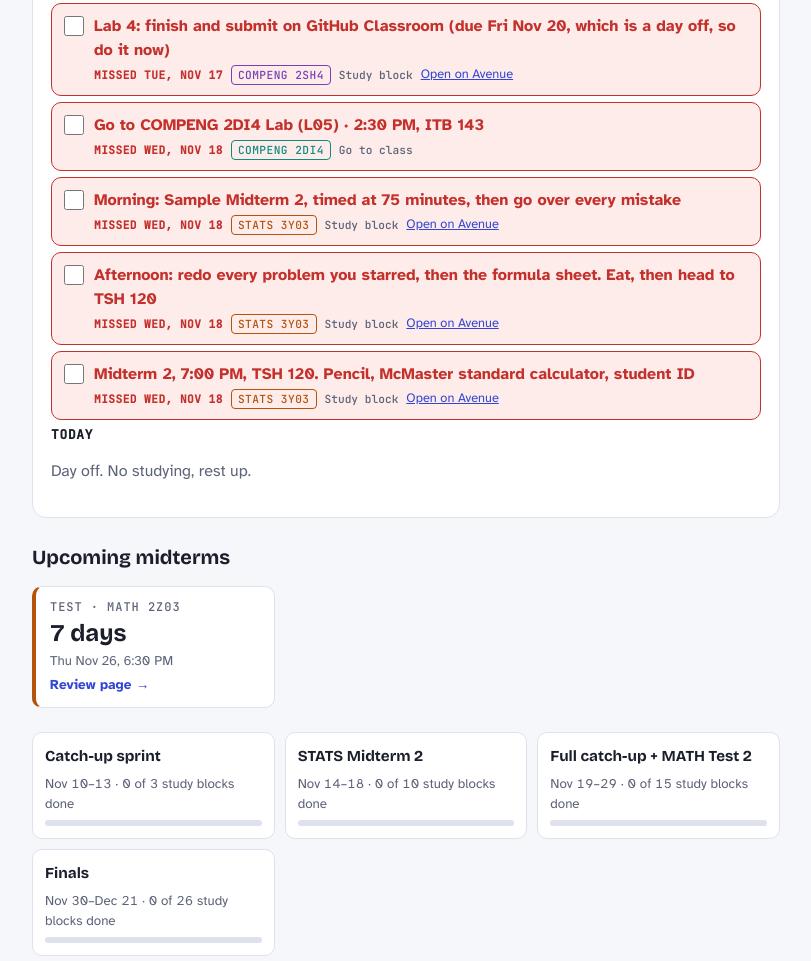
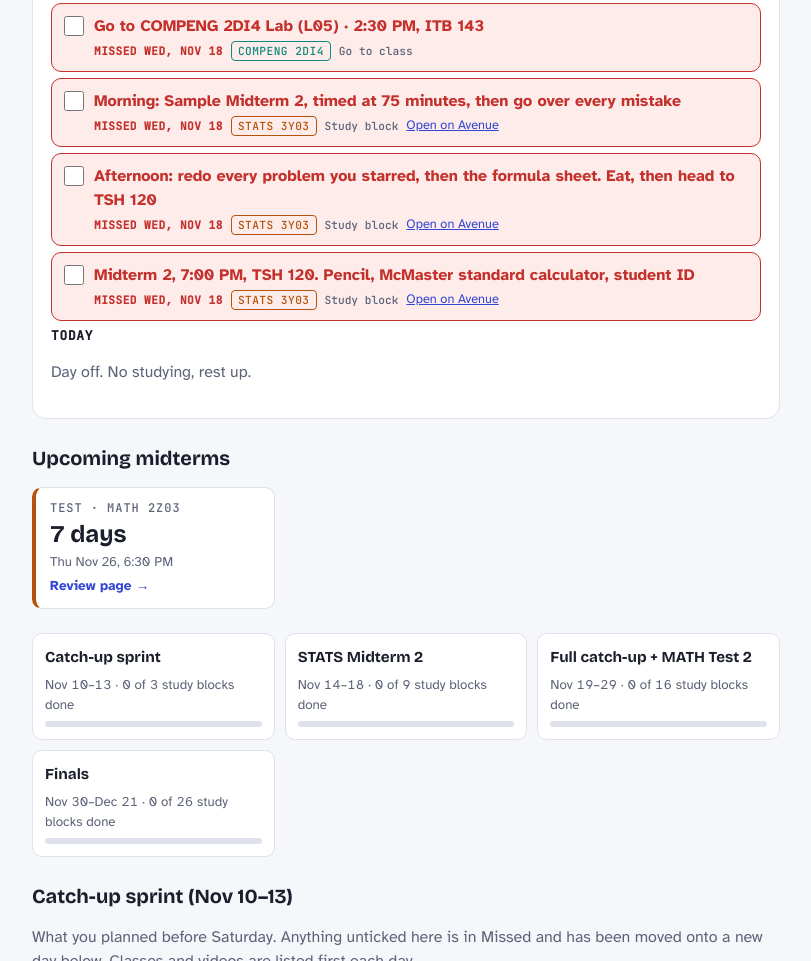
Before and after one commit to yussuf3456/2026FallSemStudyBoard, a plain HTML site: page index.html in a window 1280 px wide. Shown: the part 1839-2800 px from the top of the page, without its empty margins (234-1045 px from the left). Drawn offline with nearby package versions, Linux system fonts and the light colour scheme.

Commit message:
Make Fri Nov 20 a work day: 2SH4 Lab 4 + catch-up

```diff
--- a/index.html
+++ b/index.html
@@ -153,7 +153,7 @@ table.wk .item{display:block;margin-bottom:4px}
 <div class="wrap">
   <header>
     <h1>Fall 2026 Study Board</h1>
-    <p class="sub">Replanned Wed Nov 18: full catch-up by Sun Nov 29. 2DI4 and 2CI4 Module 5–6 first (Sat–Mon), 2DI4 caught up by Tue Nov 24, 2CI4 by Fri Nov 27, MATH Test 2 on Thu Nov 26, then the weekend clears the 2SH4, MATH and STATS videos and tutorials. Final review starts Mon Nov 30. Anything you skip turns red and stays at the top until you tick it.</p>
+    <p class="sub">Replanned Wed Nov 18: only Thu Nov 19 off, 2SH4 Lab 4 on Fri Nov 20, full catch-up by Sun Nov 29. 2DI4 and 2CI4 Module 5–6 first (Sat–Mon), 2DI4 caught up by Tue Nov 24, 2CI4 by Fri Nov 27, MATH Test 2 on Thu Nov 26, then the weekend clears the 2SH4, MATH and STATS videos and tutorials. Final review starts Mon Nov 30. Anything you skip turns red and stays at the top until you tick it.</p>
     <div class="links">
       <a href="https://avenue.cllmcmaster.ca/d2l/home" target="_blank" rel="noopener">Avenue to Learn</a>
       <a href="https://claude.ai/artifact/4ouvwWyM1dZXHYdhSbyjY6" target="_blank" rel="noopener">Full catch-up plan</a>
@@ -276,7 +276,7 @@ const PHASES = [
   {date:"2026-11-12", label:"Thu Nov 12", tasks:[]},
   {date:"2026-11-13", label:"Fri Nov 13", tasks:[]}
  ]},
- {id:"stats", title:"STATS Midterm 2", range:"Nov 14–18", note:"Every STATS lecture with its problems, then the midterm. 2SH4 Lab 4 on Tuesday, since it's due Fri Nov 20 (a day off). Everything else waits until after Wednesday.", days:[
+ {id:"stats", title:"STATS Midterm 2", range:"Nov 14–18", note:"Every STATS lecture with its problems, then the midterm. Everything else waits until after Wednesday.", days:[
   {date:"2026-11-14", label:"Sat Nov 14", tasks:[
    ["q21","stats","Finish the 7 essential problems for L11–L13 (4.5.7, 4.5.13, 4.6.1, 4.7.1–4.7.3, 4.7.5)"],
    ["q22","stats","Watch L16 + 7 problems for L14–L16 (5.1, 5.4, 5.6)"]]},
@@ -286,18 +286,18 @@ const PHASES = [
   {date:"2026-11-16", label:"Mon Nov 16", tasks:[
    ["q25","stats","Watch L20–L21 + 6 problems (8.1, 8.2)"]]},
   {date:"2026-11-17", label:"Tue Nov 17", tasks:[
-   ["q26","stats","Watch L22–L23 + 4 problems (8.3, 8.4), then L24–L25 + redo Ex. 24.4 and 25.1"],
-   ["q13","2sh4","Lab 4: finish and submit on GitHub Classroom (due Fri Nov 20, which is a day off, so do it now)"]]},
+   ["q26","stats","Watch L22–L23 + 4 problems (8.3, 8.4), then L24–L25 + redo Ex. 24.4 and 25.1"]]},
   {date:"2026-11-18", label:"Wed Nov 18", tasks:[
    ["q18","stats","Morning: Sample Midterm 2, timed at 75 minutes, then go over every mistake"],
    ["r20","stats","Afternoon: redo every problem you starred, then the formula sheet. Eat, then head to TSH 120"],
    ["r21","stats","Midterm 2, 7:00 PM, TSH 120. Pencil, McMaster standard calculator, student ID"]]}
  ]},
- {id:"math", title:"Full catch-up + MATH Test 2", range:"Nov 19–29", note:"Thu–Fri Nov 19–20 off. 2DI4 and 2CI4 go first: 2DI4 is caught up by its Tue Nov 24 lecture, 2CI4 by its Fri Nov 27 lecture. MATH prep Tue–Wed, Test 2 Thursday. Fri–Sun clear the 2SH4, MATH and STATS videos and tutorials, so every course is caught up by Sun Nov 29. This week is heavier than usual on purpose.", days:[
+ {id:"math", title:"Full catch-up + MATH Test 2", range:"Nov 19–29", note:"Only Thu Nov 19 off: Friday is 2SH4 Lab 4 (due that night) plus 2DI4 and STATS catch-up. 2DI4 and 2CI4 go first: 2DI4 is caught up by its Tue Nov 24 lecture, 2CI4 by its Fri Nov 27 lecture. MATH prep Tue–Wed, Test 2 Thursday. Fri–Sun clear the 2SH4, MATH and STATS videos and tutorials, so every course is caught up by Sun Nov 29. This week is heavier than usual on purpose.", days:[
   {date:"2026-11-19", label:"Thu Nov 19", off:true, tasks:[]},
-  {date:"2026-11-20", label:"Fri Nov 20", off:true, tasks:[]},
+  {date:"2026-11-20", label:"Fri Nov 20", tasks:[
+   ["q13","2sh4","Lab 4: finish and submit on GitHub Classroom, due tonight. Do this first"],
+   ["q9","2di4","Module 5 Parts 1–2 + Tutorial 5"]]},
   {date:"2026-11-21", label:"Sat Nov 21", tasks:[
-   ["q9","2di4","Module 5 Parts 1–2 + Tutorial 5"],
    ["q15","2ci4","Module 5 (Ch. 6): Capacitors, Inductors, Combinations + Tutorial 8"],
    ["q6","math","Watch L18–L20: 3.8 Linear Models (IVPs), 3.9 Linear Models (BVPs)"]]},
   {date:"2026-11-22", label:"Sun Nov 22", tasks:[
@@ -467,8 +467,8 @@ const CLASS_TASKS={}, LATE={}, EARLY={}, CAUGHT_UP={}, PINNED={};
   /* Full catch-up by Sun Nov 29 (planned Nov 18): every missed video and tutorial has a fixed day.
      2DI4 and 2CI4 in-person classes before their catch-up day are covered by the module blocks. */
   const P={};const pin=(ids,d)=>ids.forEach(i=>P[i]=d);
-  pin(["w-stats-L26"],"2026-11-21");pin(["w-stats-L27","w-stats-L28"],"2026-11-22");pin(["w-stats-L29","w-stats-L30"],"2026-11-23");pin(["w-stats-L33"],"2026-11-27");
-  pin(["w-2sh4-L25","w-2sh4-L26"],"2026-11-24");pin(["w-2sh4-L27","w-2sh4-L28"],"2026-11-27");pin(["w-2sh4-L29","w-2sh4-L30"],"2026-11-28");pin(["w-2sh4-L31","w-2sh4-L32"],"2026-11-29");
+  pin(["w-stats-L26","w-stats-L27"],"2026-11-20");pin(["w-stats-L28"],"2026-11-21");pin(["w-stats-L29","w-stats-L30"],"2026-11-22");pin(["w-stats-L33"],"2026-11-27");
+  pin(["w-2sh4-L25","w-2sh4-L26"],"2026-11-21");pin(["w-2sh4-L27","w-2sh4-L28"],"2026-11-24");pin(["w-2sh4-L29","w-2sh4-L30"],"2026-11-27");pin(["w-2sh4-L31","w-2sh4-L32"],"2026-11-28");
   pin(["w-math-L25","w-math-L26"],"2026-11-27");pin(["w-math-L27","w-math-L28","w-math-L29"],"2026-11-28");pin(["w-math-L30","w-math-L31","w-math-L32"],"2026-11-29");
   pin(["a-2026-11-12-2sh4-tutorialt02"],"2026-11-28");pin(["a-2026-11-19-2sh4-tutorialt02"],"2026-11-29");pin(["a-2026-11-12-math-tutorialt01","a-2026-11-19-math-tutorialt01"],"drop");
   const COVERED={"2di4":"2026-11-24","2ci4":"2026-11-27"};
```
